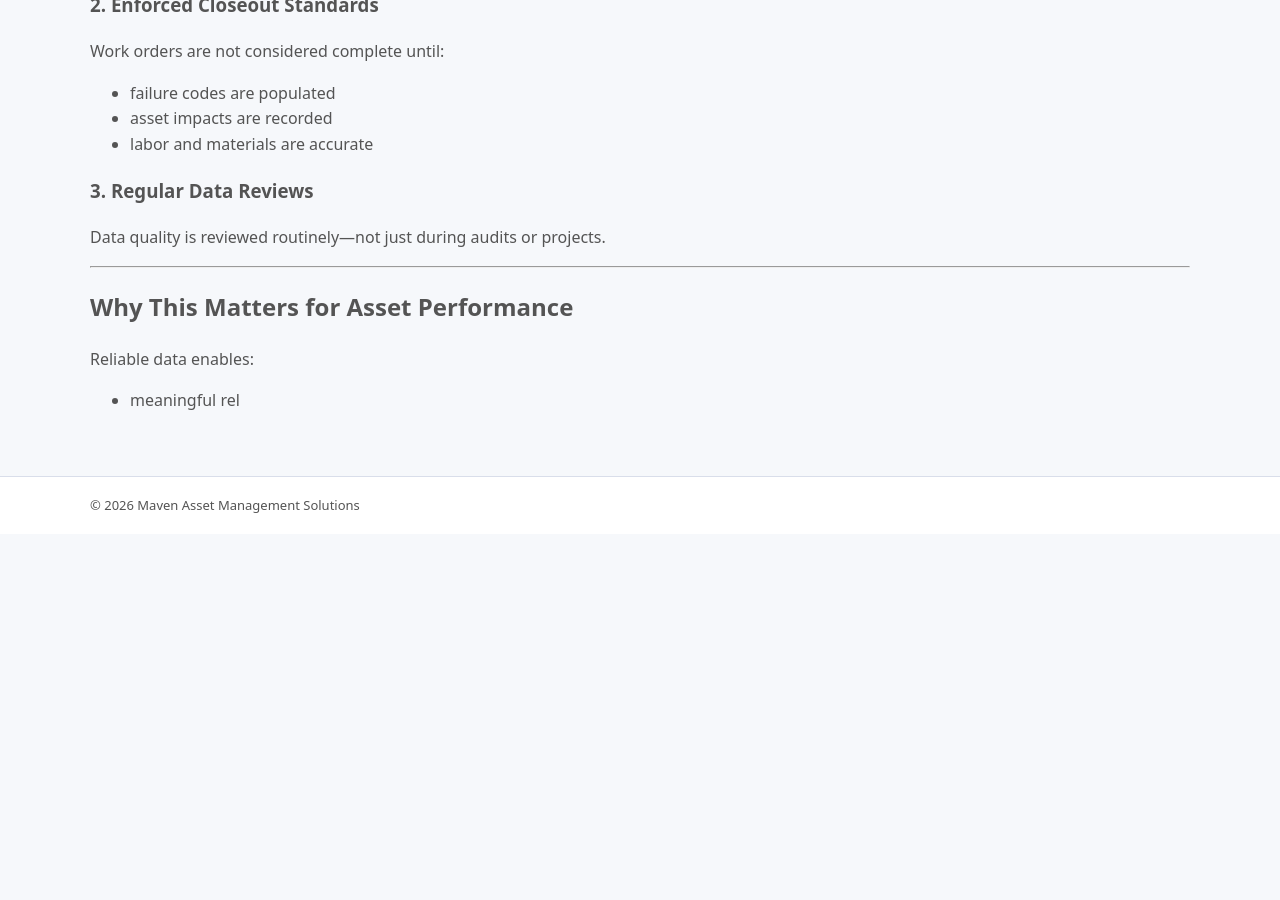
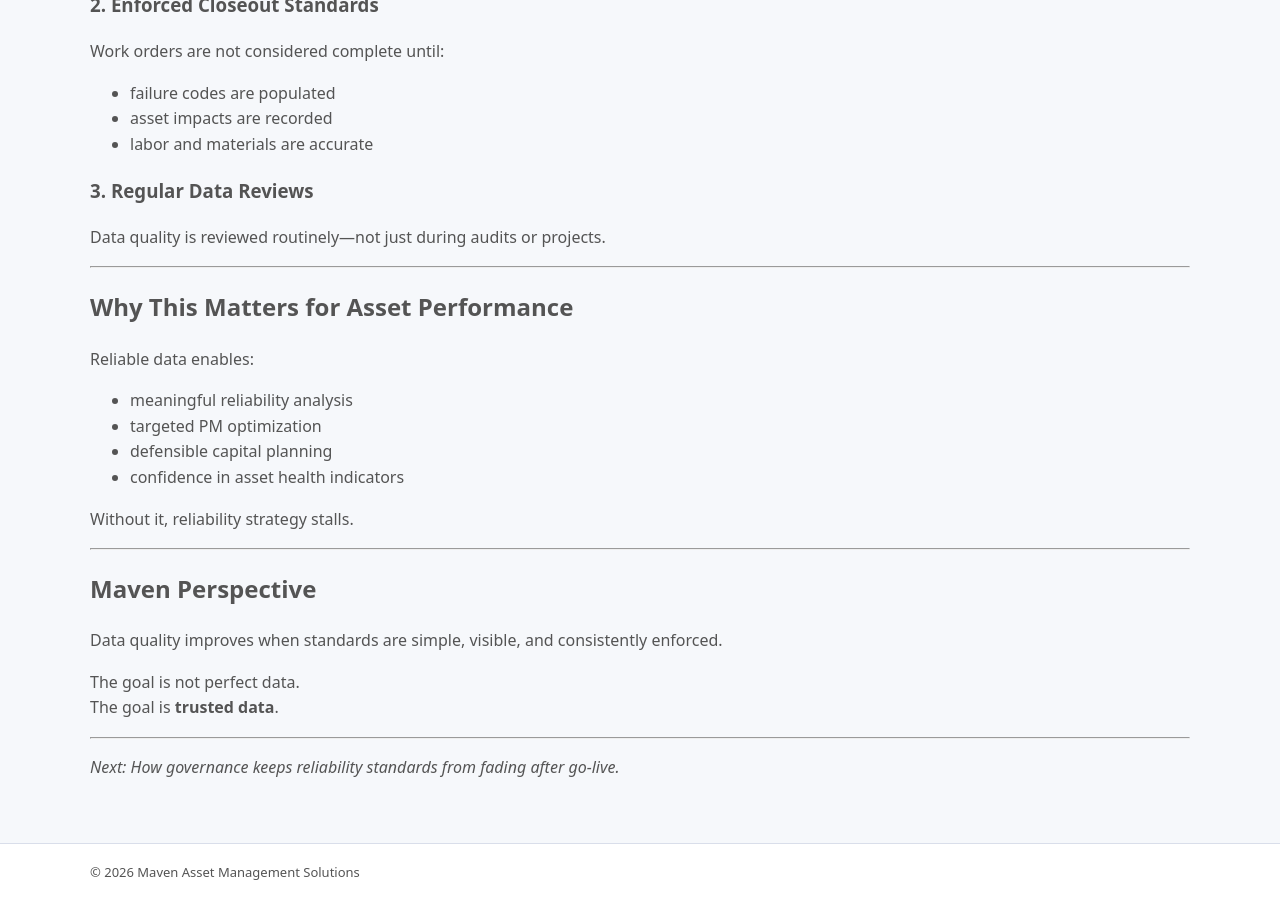
Before and after one commit to Maven-Asset-Management-Insights/content, a Jekyll site: the page built from _posts/2026-02-10-why-data-quality-breaks-reliability.md, in a window 1280 px wide and 900 px high, scrolled down 1415 px. Built offline with Jekyll 4.4.1, drawn with Linux system fonts in a browser that asks for light colours; before the commit the page ends 1949 px from its top, so only the background shows below that.

Commit message:
Update and rename 2026-03-05-why-data-quality-breaks-reliability.md to 2026-02-10-why-data-quality-breaks-reliability.md

```diff
--- a/_posts/2026-03-05-why-data-quality-breaks-reliability.md
+++ b/_posts/2026-02-10-why-data-quality-breaks-reliability.md
@@ -67,4 +67,21 @@ Data quality is reviewed routinely—not just during audits or projects.
 
 ## Why This Matters for Asset Performance
 Reliable data enables:
-- meaningful rel
+- meaningful reliability analysis
+- targeted PM optimization
+- defensible capital planning
+- confidence in asset health indicators
+
+Without it, reliability strategy stalls.
+
+---
+
+## Maven Perspective
+Data quality improves when standards are simple, visible, and consistently enforced.
+
+The goal is not perfect data.
+The goal is **trusted data**.
+
+---
+
+*Next: How governance keeps reliability standards from fading after go-live.*
```
Also changed, not shown: other parts of _posts/2026-02-10-why-data-quality-breaks-reliability.md (+1 -1 lines).
